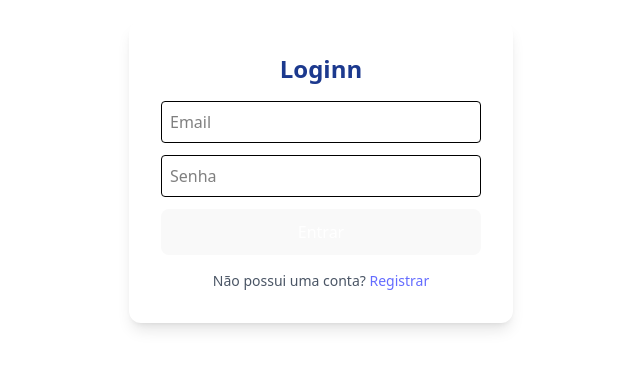
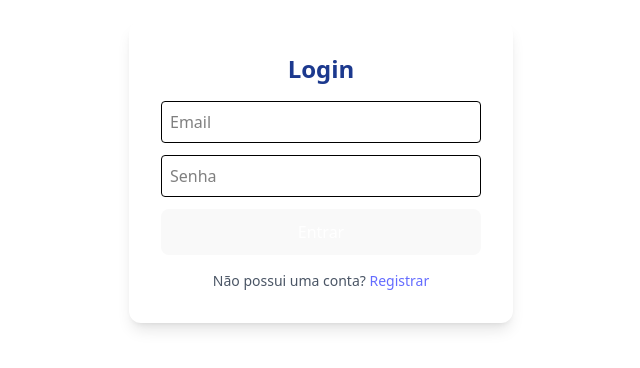
Before and after one commit to Thayroni-Lima/projetoCampanhaMaisPraTi, a React (Vite) app in the folder frontend-campanha/: page /login in a window 1280 px wide. Shown: the part 228-596 px from the top of the page, without its empty margins (319-959 px from the left). Built offline with nearby package versions, Linux system fonts and the light colour scheme; no server answers.

Commit message:
[FRONT] corrige erro de digitação no título da página de login [BACK] atualiza configurações CORS para permitir múltiplas origens

```diff
--- a/frontend-campanha/src/pages/public/LoginPage.jsx
+++ b/frontend-campanha/src/pages/public/LoginPage.jsx
@@ -25,7 +25,7 @@ export default function LoginPage() {
         className="bg-white shadow-lg rounded-xl p-8 w-96"
       >
         <h2 className="text-2xl font-bold mb-4 text-blue-900 text-center">
-          Loginn
+          Login
         </h2>
         <input
           type="email"
```
Also changed, not shown: 1 other file (tests, documents, lock files or other folders).
